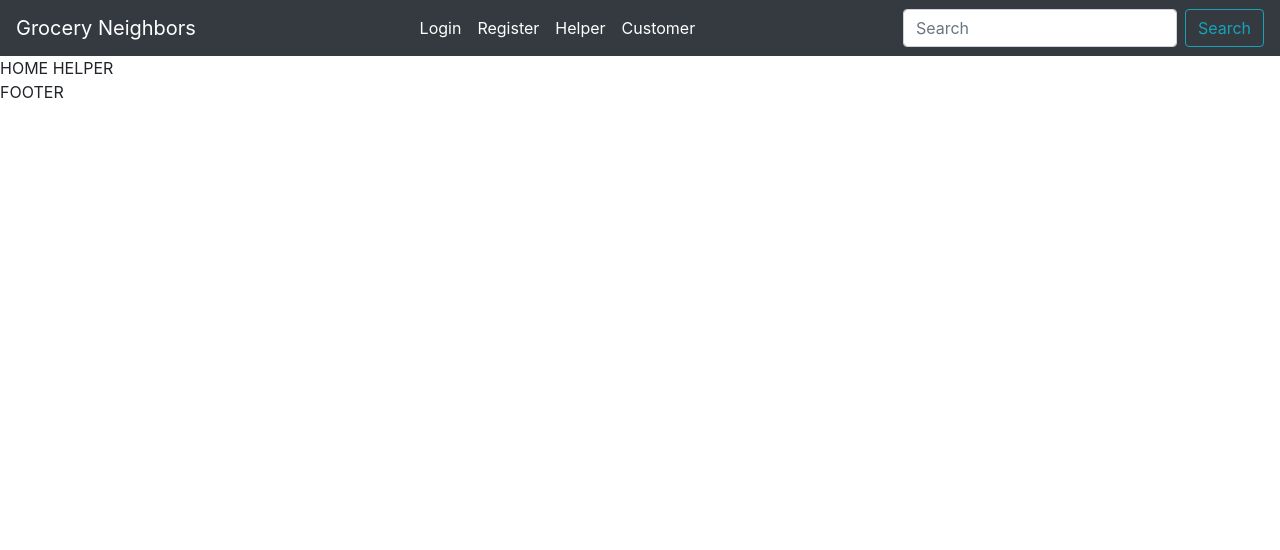
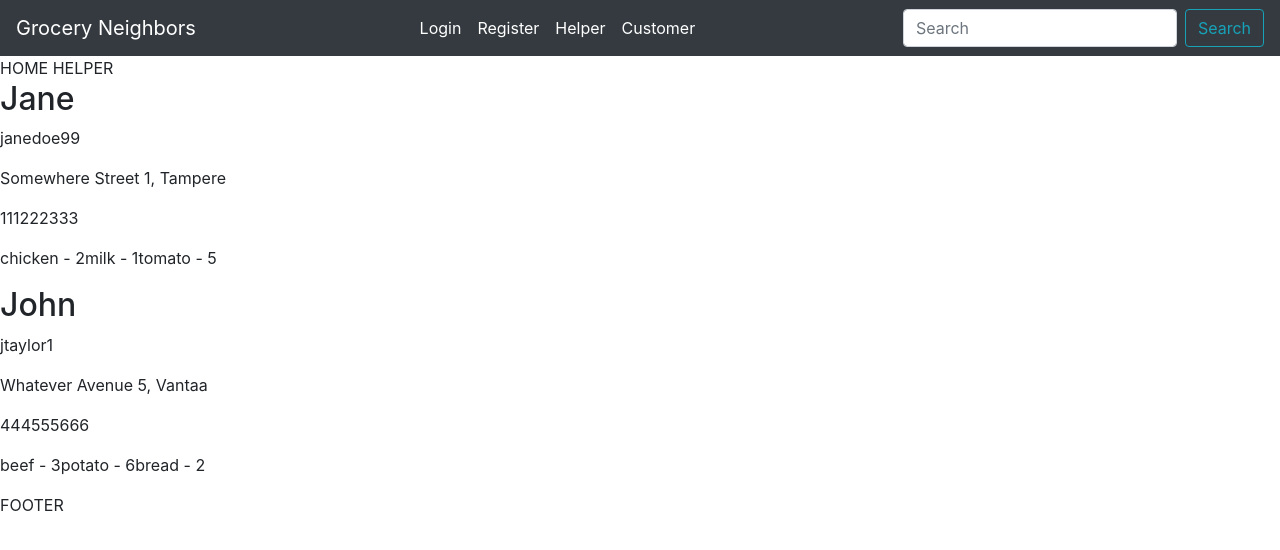
Before and after one commit to bea94k/neighbors-help, a React (Create React App) app in the folder neighbors-help/: page /helper in a window 1280 px wide. Shown: the top 550 px of the page. Built offline with nearby package versions, Linux system fonts and the light colour scheme; data requests are answered from the project's data file.

Commit message:
Display orders data to helper homepage (through OrderCard component), add order data to dummy DB

```diff
--- /dev/null
+++ b/neighbors-help/src/Components/OrderCard.js
@@ -0,0 +1,26 @@
+import React from "react";
+
+import { Link } from "react-router-dom";
+
+const PostCard = ({ username, firstname, address, phone, order, link }) => {
+    console.log(order);
+    let i;
+    let extractedOrder = [];
+    for (i = 0; i < order.length; i++) {
+        let productSet = `${order[i].name} - ${order[i].quantity}`;
+        extractedOrder.push(productSet);
+    }
+
+    return (
+        <div>
+            <h2>{firstname}</h2>
+            <p>{username}</p>
+            <p>{address}</p>
+            <p>{phone}</p>
+            <p>{extractedOrder}</p>
+            {/*  <Link to={link}>Read more</Link> */}
+        </div>
+    );
+};
+
+export default PostCard;
--- a/neighbors-help/src/HomeHelper.js
+++ b/neighbors-help/src/HomeHelper.js
@@ -1,12 +1,42 @@
 // homepgae for helper
 // display list of orders from database
 
-import React from 'react';
+import React, { useState, useEffect } from 'react';
+import axios from 'axios';
+
+import OrderCard from './Components/OrderCard';
 
 const HomeHelper = () => {
+    const [order, setOrder] = useState([]);
+
+    useEffect(() => {
+        axios.get('http://localhost:3005/orders')
+            .then((response) => {
+                const ordersFromDB = response.data.slice(0, 15);
+                setOrder(ordersFromDB);
+                console.log(ordersFromDB);
+            })
+    }, []);
+
+
+    const OrderList = order.map((o) => {
+        return (
+            <OrderCard
+                key={o.id}
+                username={o.username}
+                firstname={o.firstname}
+                address={o.address}
+                phone={o.phone}
+                order={o.order}
+            />
+        )
+    })
+
+
     return (
         <div>
             HOME HELPER
+            {OrderList}
         </div>
     );
 }
--- a/neighbors-help/usersdb.json
+++ b/neighbors-help/usersdb.json
@@ -1,12 +1,56 @@
 {
     "users": [
         {
-            "name": "Jane",
+            "firstname": "Jane",
             "lastname": "Doe"
         },
         {
-            "name": "John",
+            "firstname": "John",
             "lastname": "Taylor"
+        }
+    ],
+    "orders": [
+        {
+            "id": "o1",
+            "firstname": "Jane",
+            "username": "janedoe99",
+            "address": "Somewhere Street 1, Tampere",
+            "phone": 111222333,
+            "order": [
+                {
+                    "name": "chicken",
+                    "quantity": 2
+                },
+                {
+                    "name": "milk",
+                    "quantity": 1
+                },
+                {
+                    "name": "tomato",
+                    "quantity": 5
+                }
+            ]
+        },
+        {
+            "id": "o2",
+            "firstname": "John",
+            "username": "jtaylor1",
+            "address": "Whatever Avenue 5, Vantaa",
+            "phone": 444555666,
+            "order": [
+                {
+                    "name": "beef",
+                    "quantity": 3
+                },
+                {
+                    "name": "potato",
+                    "quantity": 6
+                },
+                {
+                    "name": "bread",
+                    "quantity": 2
+                }
+            ]
         }
     ]
 }
```
